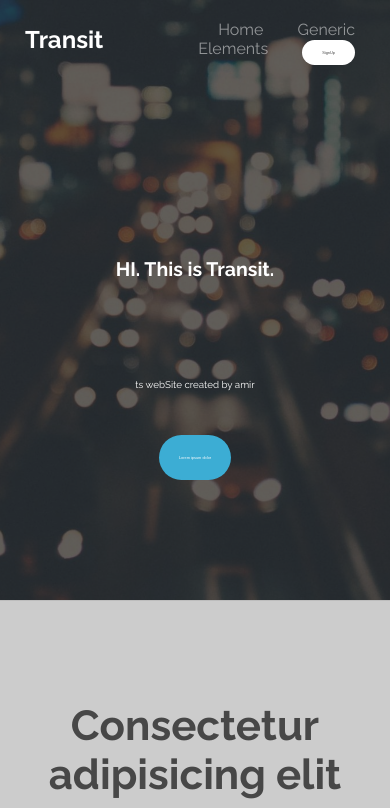
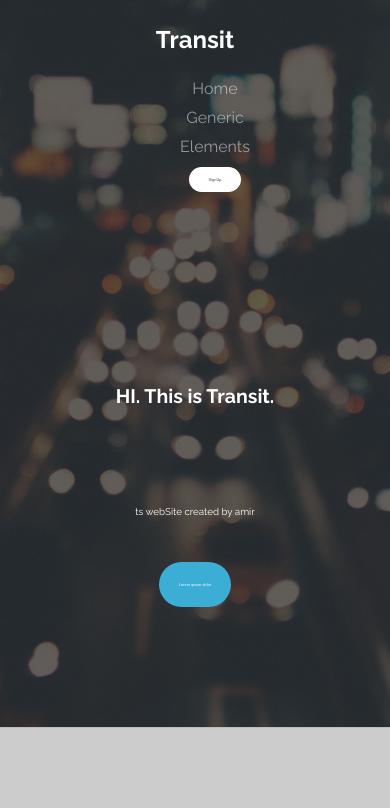
Before and after one commit to VibelessYoung/Transit-WebPage, a plain HTML site: page index.html in a window 390 px wide. Shown: the top 808 px of the page. Drawn offline with nearby package versions, Linux system fonts and the light colour scheme.

Commit message:
add responsive

```diff
--- a/css/style.css
+++ b/css/style.css
@@ -296,18 +296,6 @@ a {
     margin-bottom: 50px;
 }
 
-/* icons responsive */
-
-@media only screen and (max-width: 835px) {
-    .left,
-    .center,
-    .right {
-        width: 100%;
-        padding: 60px 0;
-        margin: 10px 0;
-    }
-}
-
 /* users style */
 
 .users-header h1{
@@ -525,3 +513,31 @@ textarea {
     margin-top: 12px;
     margin-left: 20px;
 }
+
+/* RESPONSIVE */
+
+@media (max-width: 768px) {
+  .menu ul {
+    display: flex;
+    flex-direction: column;
+    gap: 10px;
+    text-align: center;
+    margin-top: 20px;
+  }
+
+  .top-menu h2 {
+    text-align: center;
+    float: none;
+  }
+}
+
+
+@media only screen and (max-width: 835px) {
+    .left,
+    .center,
+    .right {
+        width: 100%;
+        padding: 60px 0;
+        margin: 10px 0;
+    }
+}
```
Also changed, not shown: index.html (+13 -0 lines).
